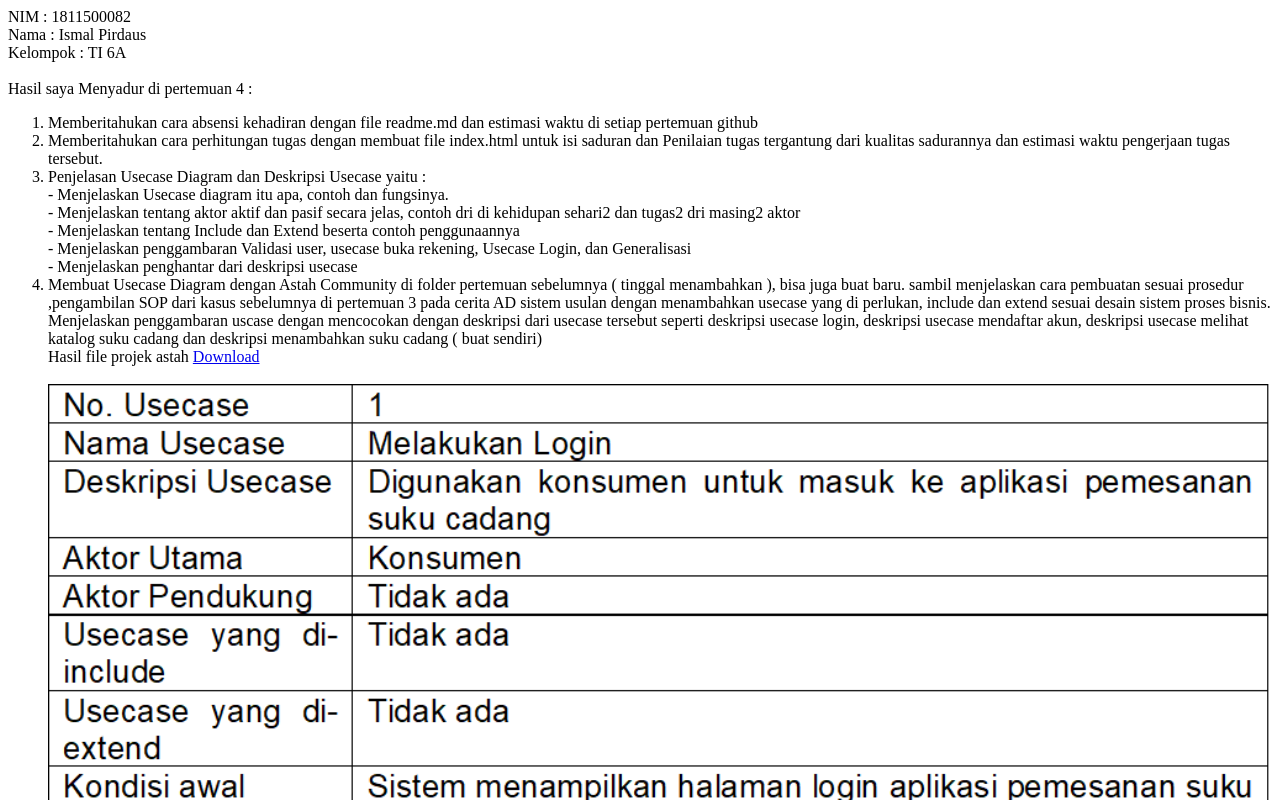
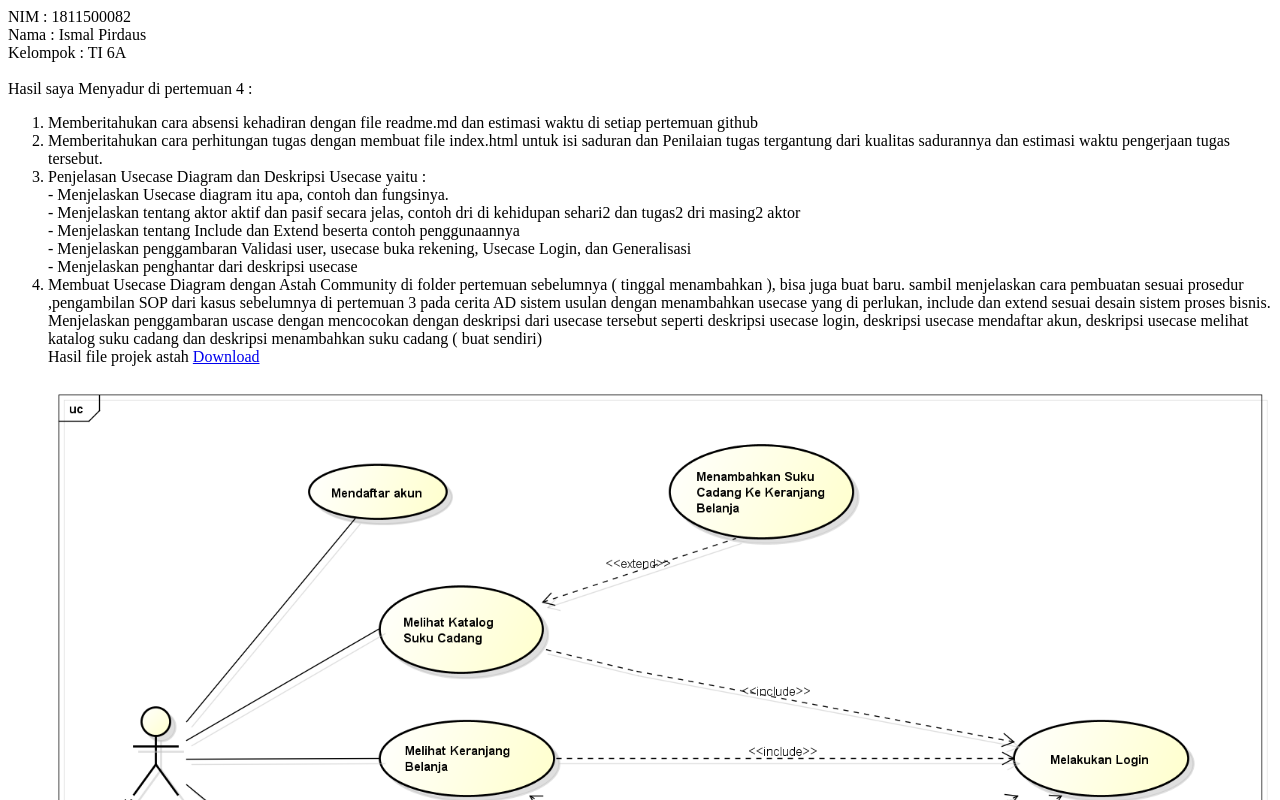
Before and after one commit to Ismalpirdaus/sadurrpl, a plain HTML site: page 4/index.html in a window 1280 px wide. Shown: the top 800 px of the page. Drawn offline with Linux system fonts and the light colour scheme.

Commit message:
Update index.html

```diff
--- a/4/index.html
+++ b/4/index.html
@@ -17,6 +17,8 @@ Menjelaskan penggambaran uscase dengan mencocokan dengan deskripsi dari usecase
 
 Hasil file projek astah <a href="AD Berjalan.asta" target="_blank">Download</a>
 <br><br>
+<img src="Usecase Diagram Konsumen.png" width="100%">
+<br><br>
 <img src="Deskripsi Usecase Melakukan Login.png" width="100%">
 <br><br>
 <img src="Deskripsi Usecase Mendaftar Akun.png" width="100%">
```
